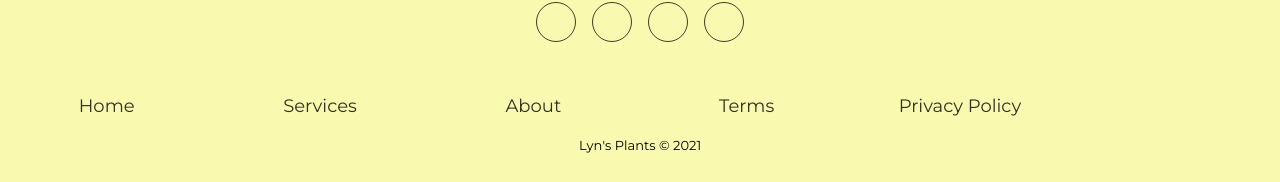
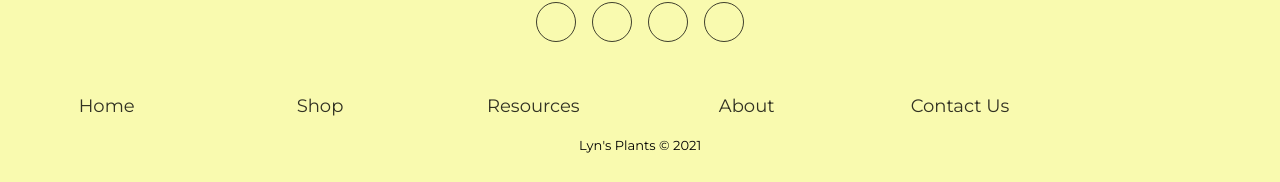
Before and after one commit to lilipcohen/plant-care, a React (Create React App) app in the folder client/: page / in a window 1280 px wide. Shown: the part 2730-2912 px from the top of the page. Built offline with nearby package versions, Linux system fonts and the light colour scheme.

Commit message:
adding different footer titles

```diff
--- a/client/src/components/Footer/index.js
+++ b/client/src/components/Footer/index.js
@@ -24,16 +24,16 @@ export default function Home() {
             <a href="#">Home</a>
           </li>
           <li className="col s2">
-            <a href="#">Services</a>
+            <a href="#">Shop</a>
+          </li>
+          <li className="col s2">
+            <a href="#">Resources</a>
           </li>
           <li className="col s2">
             <a href="#">About</a>
           </li>
           <li className="col s2">
-            <a href="#">Terms</a>
-          </li>
-          <li className="col s2">
-            <a href="#">Privacy Policy</a>
+            <a href="#">Contact Us</a>
           </li>
         </ul>
         <div className="row">
```
